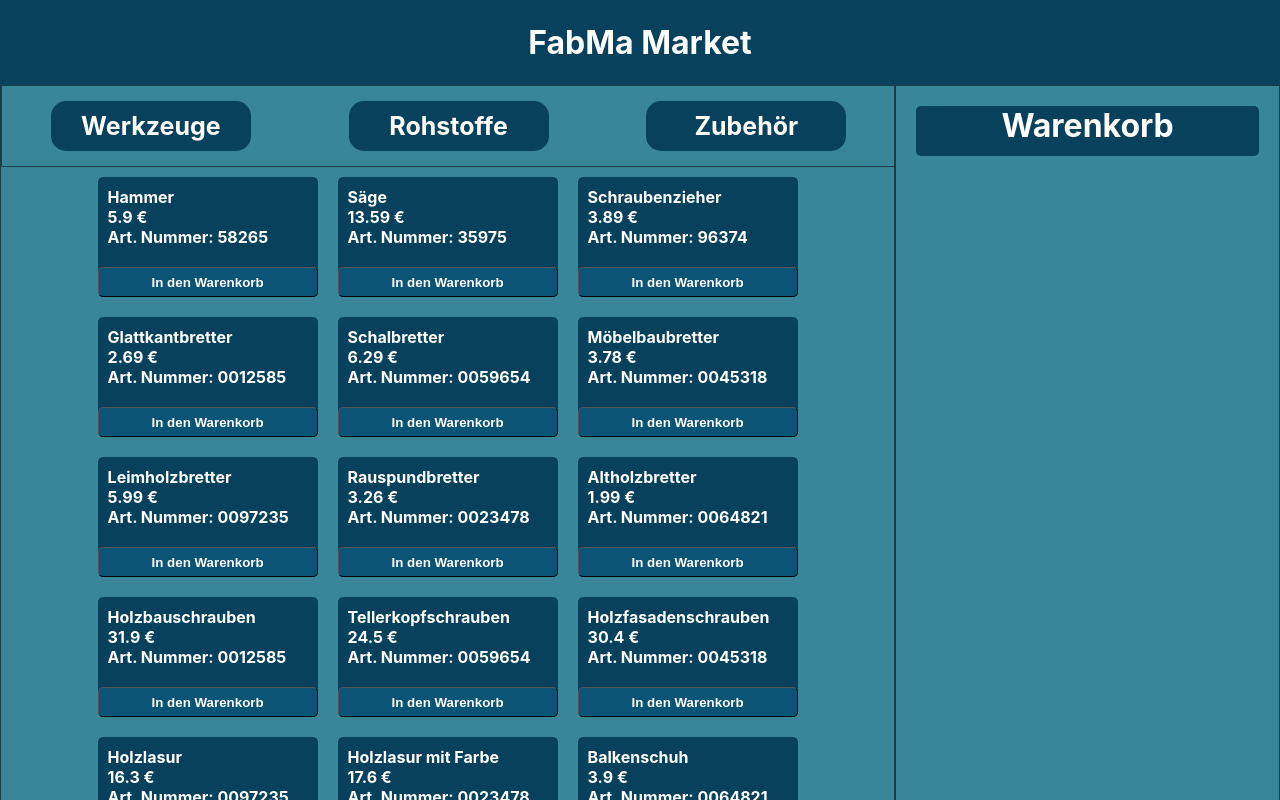
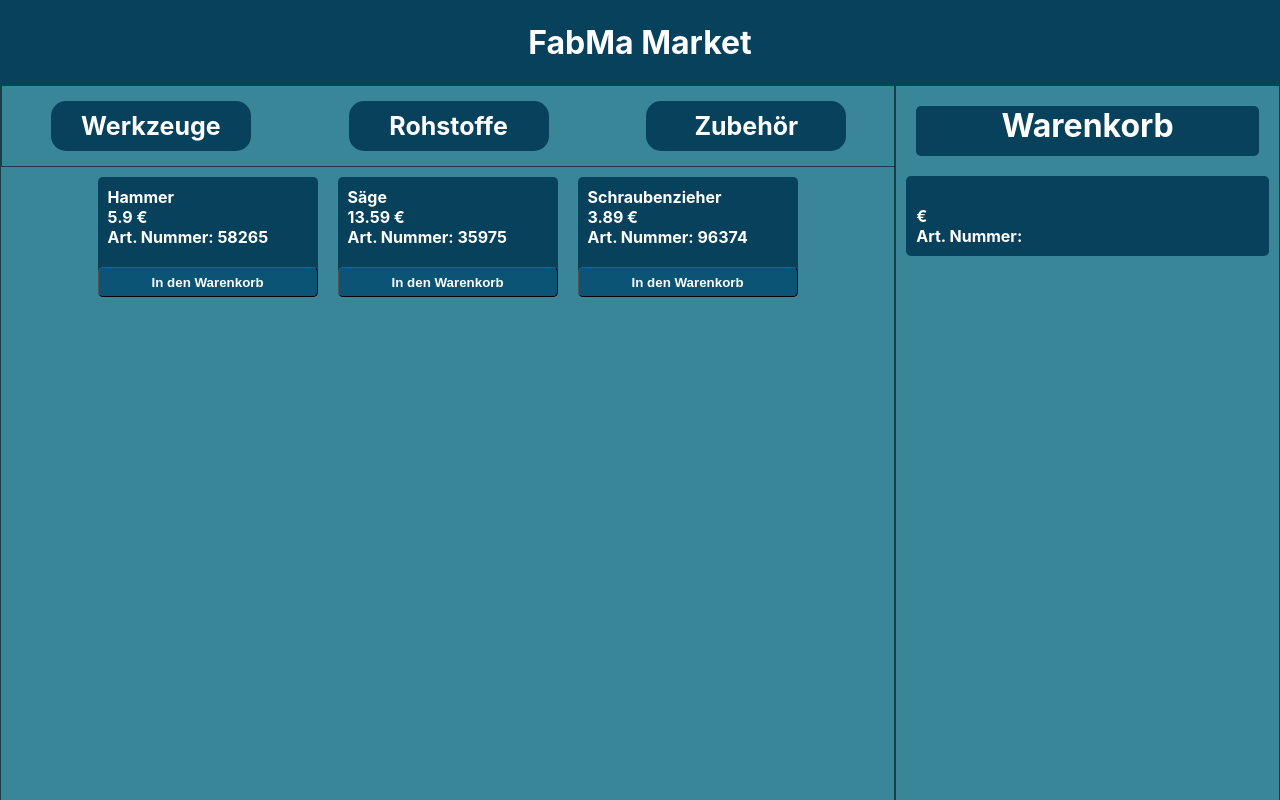
Before and after one commit to MarcoBeer07/FabMa-Marketplace, a React (Create React App) app: page /goods in a window 1280 px wide. Shown: the top 800 px of the page. Built offline with nearby package versions, Linux system fonts and the light colour scheme.

Commit message:
added routing and started to implement basket functions and data

```diff
--- a/package.json
+++ b/package.json
@@ -8,6 +8,7 @@
     "@testing-library/user-event": "^13.5.0",
     "react": "^18.2.0",
     "react-dom": "^18.2.0",
+    "react-router-dom": "^6.4.2",
     "react-scripts": "5.0.1",
     "sass": "^1.55.0",
     "web-vitals": "^2.1.4"
--- a/src/Basket/Basket.js
+++ b/src/Basket/Basket.js
@@ -1,13 +1,20 @@
 import React from 'react'
 import './Basket.scss';
+import { BasketItem } from './BasketItem';
 
 
 
 
 export const Basket = (probs) => {
+
+
     return (
         <div className='basket-box'>
             <h1 className='basket-headline'>Warenkorb</h1>
+
+            <div>
+                <BasketItem />
+            </div>
         </div>
     )
 }
--- a/src/Basket/Basket.scss
+++ b/src/Basket/Basket.scss
@@ -13,3 +13,16 @@
     border-radius: 5px;
     text-align: center;
 }
+
+.basket-elements {
+    position: relative;
+    display: flex;
+    background-color: #08415C;
+    color: white;
+    font-weight: bold;
+    border-radius: 5px;
+    min-width: 200px;
+    min-height: 50px;
+    padding: 10px;
+    margin: 10px;
+}
--- /dev/null
+++ b/src/Basket/BasketItem.js
@@ -0,0 +1,16 @@
+import React from 'react'
+
+export const BasketItem = () => {
+
+    let basketPrice = [];
+    let basketGood = [];
+    let basketItemNumber = [];
+
+    return (
+        <div className='basket-elements'>
+            {basketGood} <br />
+            {basketPrice} € <br />
+            Art. Nummer: {basketItemNumber} <br />
+        </div>
+    )
+}
--- a/src/Goods/Good.js
+++ b/src/Goods/Good.js
@@ -3,12 +3,17 @@ import './Goods.scss'
 function Good(probs) {
     const { good } = probs;
     const { name, price, item_number } = good;
+
+    function addToBasket(i) {
+        console.log("Hello")
+    }
+
     return (
         <div className='goods-elements'>
             {name} <br />
             {price} € <br />
             Art. Nummer: {item_number} <br />
-            <button>In den Warenkorb</button>
+            <button onClick={addToBasket}>In den Warenkorb</button>
         </div>
     )
 }
--- a/src/Goods/Goods.js
+++ b/src/Goods/Goods.js
@@ -4,6 +4,7 @@ import Data from '../Data/data.json';
 import GoodsList from './GoodsList';
 import RawmaterialsData from '../Data/RawmaterialsData.json'
 import EquipmentData from '../Data/EquipmentData.json'
+import { Link, Route, Routes } from 'react-router-dom'
 
 
 //Goods main container
@@ -12,19 +13,24 @@ export const Goods = (probs) => {
     const [rawmaterials] = useState(RawmaterialsData); //useState(RawmaterialsData) muss gleichgeschrieben sein wie oben der Import
     const [equipments] = useState(EquipmentData)
 
-   /*  const test = "Basket"; */
+    /*  const test = "Basket"; */
 
     return (
         <div className='goods-box'>
             <div className='navbar'>
-                <div>Werkzeuge</div>
-                <div>Rohstoffe</div>
-                <div>Zubehör</div>
+                <div><Link to='/goods'>Werkzeuge</Link></div>
+                <div><Link to='/raw-materials'>Rohstoffe</Link></div>
+                <div><Link to='/equipments'>Zubehör</Link></div>
             </div>
             <div>
-                <GoodsList goods={goods} />
-                <GoodsList goods={rawmaterials}></GoodsList> {/* die Variable, die man hier eingibt, zeigt entwieder die Werkzeuge oder Rawmaterials auf der Seite an */}
-                <GoodsList goods={equipments}></GoodsList>
+                <Routes>
+                    <Route path='/goods' element={<GoodsList goods={goods} />} />
+                    <Route path='/raw-materials' element={<GoodsList goods={rawmaterials} />} />
+                    <Route path='/equipments' element={<GoodsList goods={equipments} />} />
+                </Routes>
+
+                {/* die Variable, die man hier eingibt, zeigt entwieder die Werkzeuge oder Rawmaterials auf der Seite an */}
+
             </div>
 
 
--- a/src/Goods/Goods.scss
+++ b/src/Goods/Goods.scss
@@ -25,6 +25,10 @@
         font-size: 25px;
         font-weight: bold;
         cursor: pointer;
+    }
+    a {
+        text-decoration: none;
+        color: white;
     }
 }
 
--- a/src/index.js
+++ b/src/index.js
@@ -5,12 +5,14 @@ import reportWebVitals from './reportWebVitals';
 import Header from './Header/Header'
 import Goods from './Goods/Goods'
 import Basket from './Basket/Basket'
+import { BrowserRouter } from 'react-router-dom';
 
 
 const root = ReactDOM.createRoot(document.getElementById('root'));
 root.render(
   <div>
     <React.StrictMode>
+      <BrowserRouter>
         <div className='marketplace'>
 
           <Header />
@@ -21,6 +23,8 @@ root.render(
           </div>
 
         </div>
+      </BrowserRouter>
+
     </React.StrictMode>
   </div>
 
```
Also changed, not shown: 1 other file (tests, documents, lock files or other folders). Lines whose indentation alone changed are shown as unchanged.
